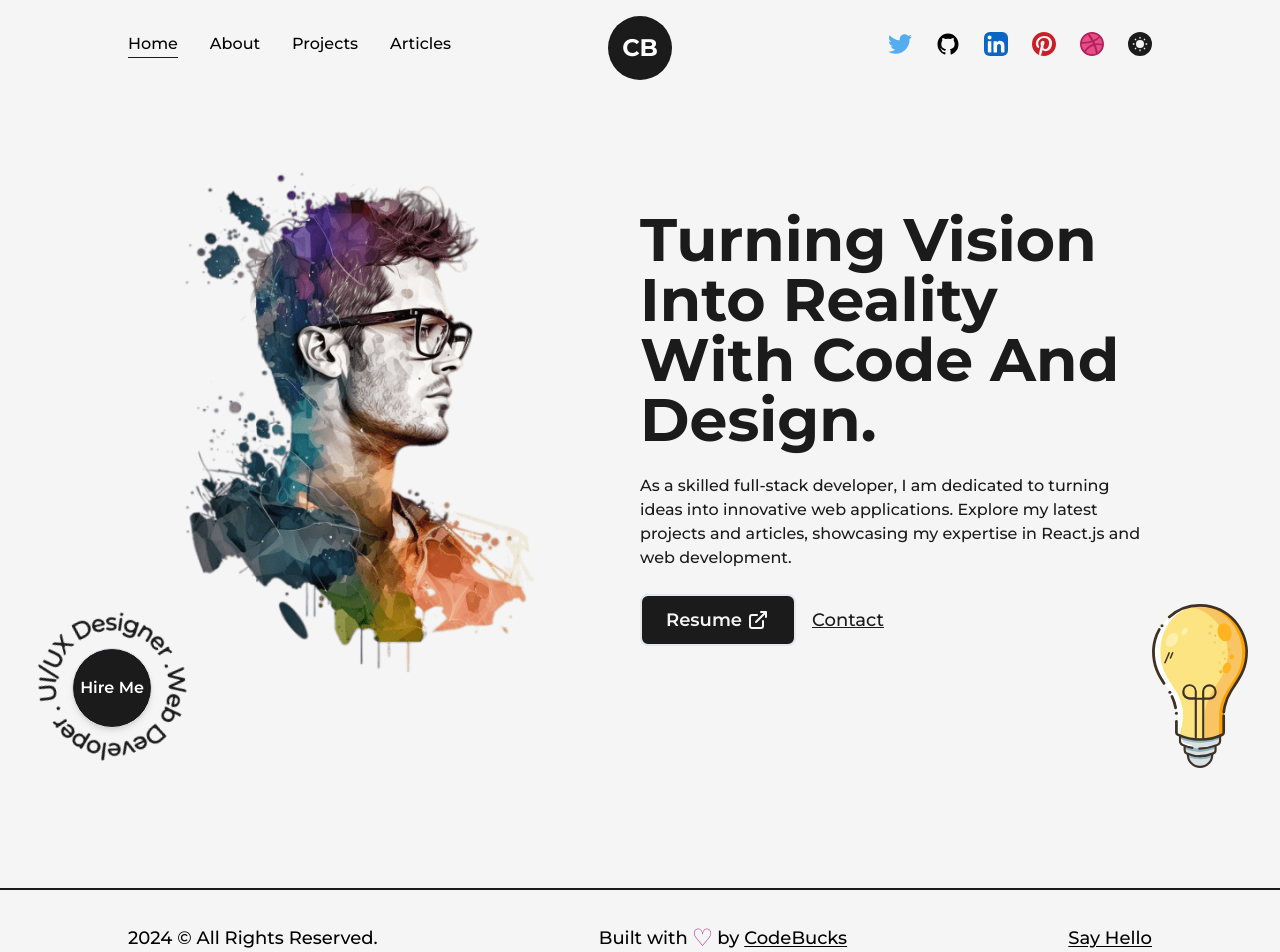
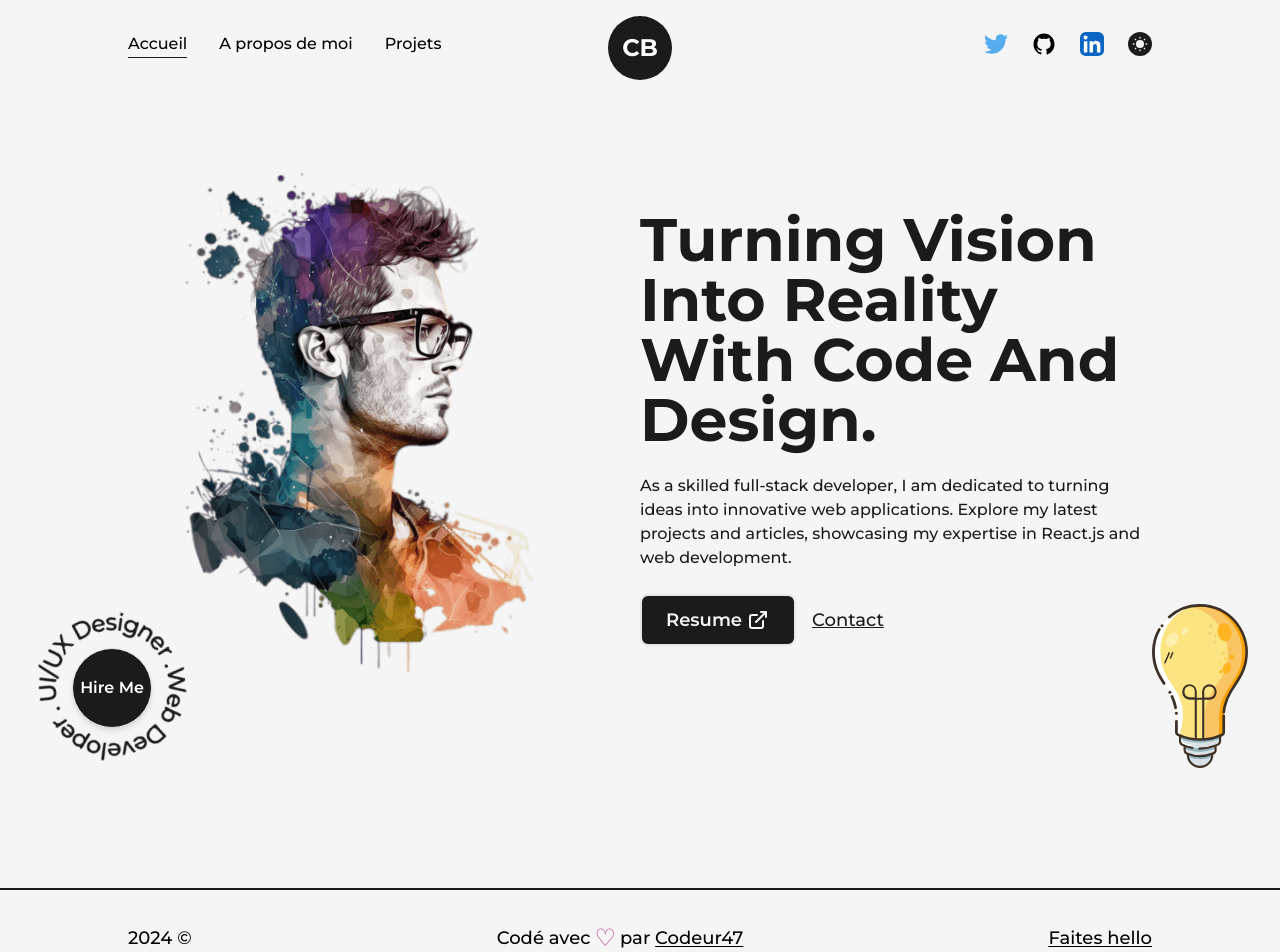
Before and after one commit to yourCodeur47/portfolio, a Next.js app: page / in a window 1280 px wide. Shown: the top 952 px of the page. Built offline with nearby package versions, Linux system fonts and the light colour scheme.

Commit message:
Mise a jour Footer et Navbar

```diff
--- a/src/components/Footer.js
+++ b/src/components/Footer.js
@@ -10,25 +10,25 @@ const Footer = () => {
     "
     >
       <Layout className="py-8 flex items-center justify-between lg:flex-col lg:py-6">
-        <span>{new Date().getFullYear()} &copy; All Rights Reserved.</span>
+        <span>{new Date().getFullYear()} &copy;</span>
 
         <div className="flex items-center lg:py-2">
-          Built with <span className="text-primary text-2xl px-1 dark:text-primaryDark">&#9825;	</span> by&nbsp;
+          Codé avec <span className="text-primary text-2xl px-1 dark:text-primaryDark">&#9825;	</span> par&nbsp;
           <Link
-            href="https://devdreaming.com"
+            href="https://www.linkedin.com/in/ange-carmel-yoro-23b88985/"
             target="_blank"
             className="underline underline-offset-2"
           >
-            CodeBucks
+            Codeur47
           </Link>
         </div>
 
         <Link
-          href="https://devdreaming.com/about"
+          href="https://www.linkedin.com/in/ange-carmel-yoro-23b88985/"
           target="_blank"
           className="underline underline-offset-2"
         >
-          Say Hello
+          Faites hello
         </Link>
       </Layout>
     </footer>
--- a/src/components/Navbar.js
+++ b/src/components/Navbar.js
@@ -3,11 +3,9 @@ import React, { useState } from "react";
 import Logo from "./Logo";
 import { useRouter } from "next/router";
 import {
-  DribbbleIcon,
   GithubIcon,
   LinkedInIcon,
   MoonIcon,
-  PinterestIcon,
   SunIcon,
   TwitterIcon,
 } from "./Icons";
@@ -90,10 +88,9 @@ const Navbar = () => {
       <div className="w-full flex justify-between items-center lg:hidden"
       >
       <nav className="flex items-center justify-center">
-        <CustomLink className="mr-4" href="/" title="Home" />
-        <CustomLink className="mx-4" href="/about" title="About" />
-        <CustomLink className="mx-4" href="/projects" title="Projects" />
-        <CustomLink className="ml-4" href="/articles" title="Articles" />
+        <CustomLink className="mr-4" href="/" title="Accueil" />
+        <CustomLink className="mx-4" href="/about" title="A propos de moi" />
+        <CustomLink className="mx-4" href="/projects" title="Projets" />
       </nav>
       <nav
         className="flex items-center justify-center flex-wrap lg:mt-2
@@ -105,7 +102,7 @@ const Navbar = () => {
           href="#"
           whileHover={{ y: -2 }}
           whileTap={{ scale: 0.9 }}
-          aria-label="Checkout my twitter profile"
+          aria-label="Consultez mon profil Twitter"
         >
           <TwitterIcon />
         </motion.a>
@@ -115,7 +112,7 @@ const Navbar = () => {
           href="#"
           whileHover={{ y: -2 }}
           whileTap={{ scale: 0.9 }}
-          aria-label="Checkout my github profile"
+          aria-label="Consultez mon profil Github"
         >
           <GithubIcon />
         </motion.a>
@@ -125,31 +122,10 @@ const Navbar = () => {
           href="#"
           whileHover={{ y: -2 }}
           whileTap={{ scale: 0.9 }}
-          aria-label="Checkout my linkedin profile"
+          aria-label="Consultez mon profil Linkedin"
         >
           <LinkedInIcon />
         </motion.a>
-        <motion.a
-          target={"_blank"}
-          className="w-6 mx-3 bg-light rounded-full"
-          href="#"
-          whileHover={{ y: -2 }}
-          whileTap={{ scale: 0.9 }}
-          aria-label="Checkout my pinterest profile"
-        >
-          <PinterestIcon />
-        </motion.a>
-        <motion.a
-          target={"_blank"}
-          className="w-6 mx-3"
-          href="#"
-          whileHover={{ y: -2 }}
-          whileTap={{ scale: 0.9 }}
-          aria-label="Checkout my dribbble profile"
-        >
-          <DribbbleIcon />
-        </motion.a>
-
         <button
           onClick={() => setMode(mode === "light" ? "dark" : "light")}
           className={`w-6 h-6 ease ml-3 flex items-center justify-center rounded-full p-1
@@ -176,10 +152,9 @@ const Navbar = () => {
       animate={{scale:1,opacity:1}}
       >
       <nav className="flex items-center justify-center flex-col">
-        <CustomMobileLink toggle={handleClick} className="mr-4 lg:m-0 lg:my-2" href="/" title="Home" />
-        <CustomMobileLink toggle={handleClick} className="mx-4 lg:m-0 lg:my-2" href="/about" title="About" />
-        <CustomMobileLink toggle={handleClick} className="mx-4 lg:m-0 lg:my-2" href="/projects" title="Projects" />
-        <CustomMobileLink toggle={handleClick} className="ml-4 lg:m-0 lg:my-2" href="/articles" title="Articles" />
+        <CustomMobileLink toggle={handleClick} className="mr-4 lg:m-0 lg:my-2" href="/" title="Accueil" />
+        <CustomMobileLink toggle={handleClick} className="mx-4 lg:m-0 lg:my-2" href="/about" title="A propos de moi" />
+        <CustomMobileLink toggle={handleClick} className="mx-4 lg:m-0 lg:my-2" href="/Projets" title="Projects" />
       </nav>
       <nav
         className="flex items-center justify-center  mt-2
@@ -191,7 +166,7 @@ const Navbar = () => {
           href="#"
           whileHover={{ y: -2 }}
           whileTap={{ scale: 0.9 }}
-          aria-label="Checkout my twitter profile"
+          aria-label="Consultez mon profil Twitter"
         >
           <TwitterIcon />
         </motion.a>
@@ -201,7 +176,7 @@ const Navbar = () => {
           href="#"
           whileHover={{ y: -2 }}
           whileTap={{ scale: 0.9 }}
-          aria-label="Checkout my github profile"
+          aria-label="Consultez mon profil Github"
         >
           <GithubIcon />
         </motion.a>
@@ -211,31 +186,10 @@ const Navbar = () => {
           href="#"
           whileHover={{ y: -2 }}
           whileTap={{ scale: 0.9 }}
-          aria-label="Checkout my linkedin profile"
+          aria-label="Consultez mon profil Linkedin"
         >
           <LinkedInIcon />
         </motion.a>
-        <motion.a
-          target={"_blank"}
-          className="w-6 m-1 mx-3 bg-light rounded-full sm:mx-1"
-          href="#"
-          whileHover={{ y: -2 }}
-          whileTap={{ scale: 0.9 }}
-          aria-label="Checkout my pinterest profile"
-        >
-          <PinterestIcon />
-        </motion.a>
-        <motion.a
-          target={"_blank"}
-          className="w-6 m-1 mx-3 sm:mx-1"
-          href="#"
-          whileHover={{ y: -2 }}
-          whileTap={{ scale: 0.9 }}
-          aria-label="Checkout my dribbble profile"
-        >
-          <DribbbleIcon />
-        </motion.a>
-
         <button
           onClick={() => setMode(mode === "light" ? "dark" : "light")}
           className={`w-6 h-6 ease m-1 ml-3 sm:mx-1 flex items-center justify-center rounded-full p-1
```
